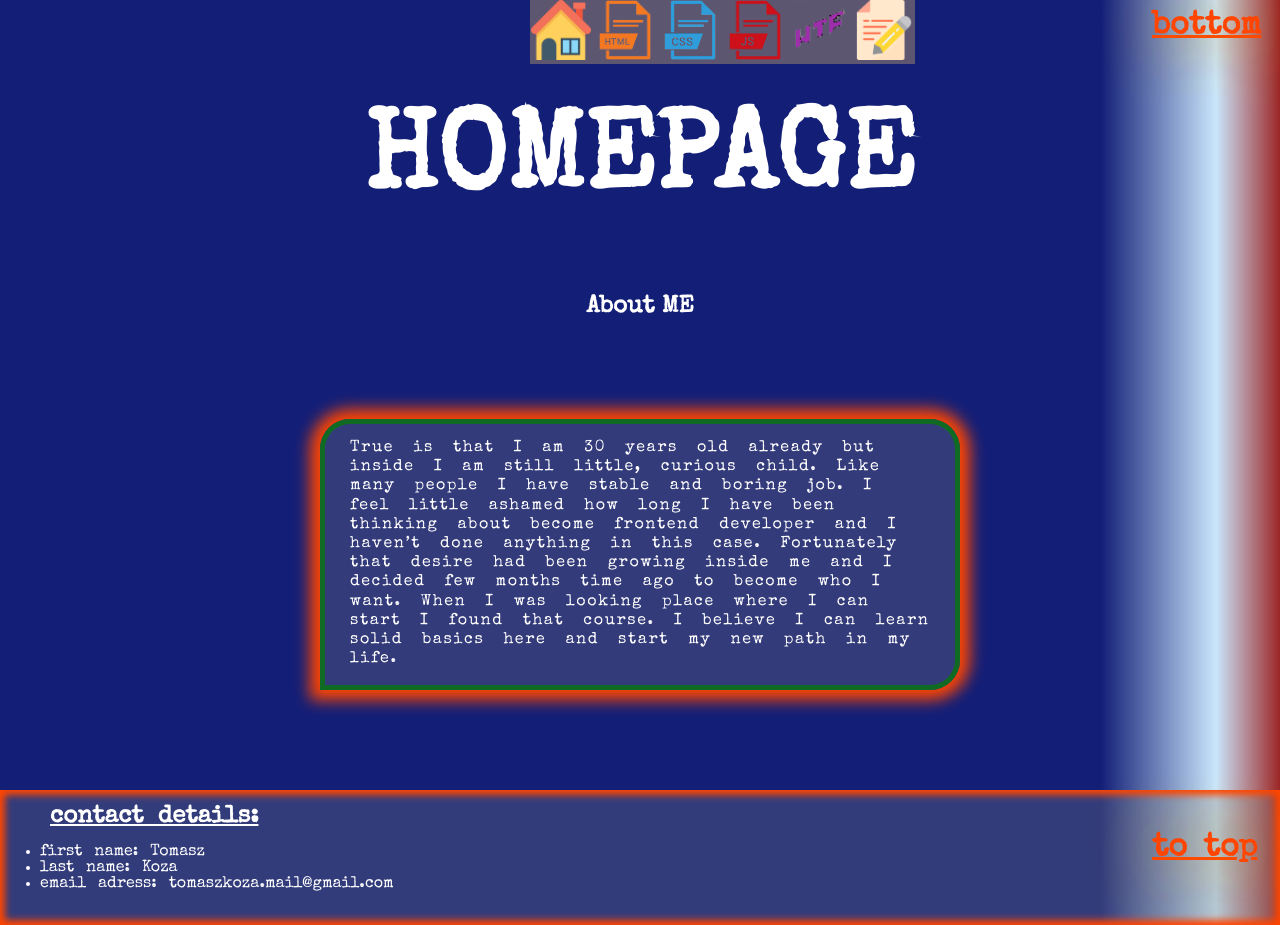
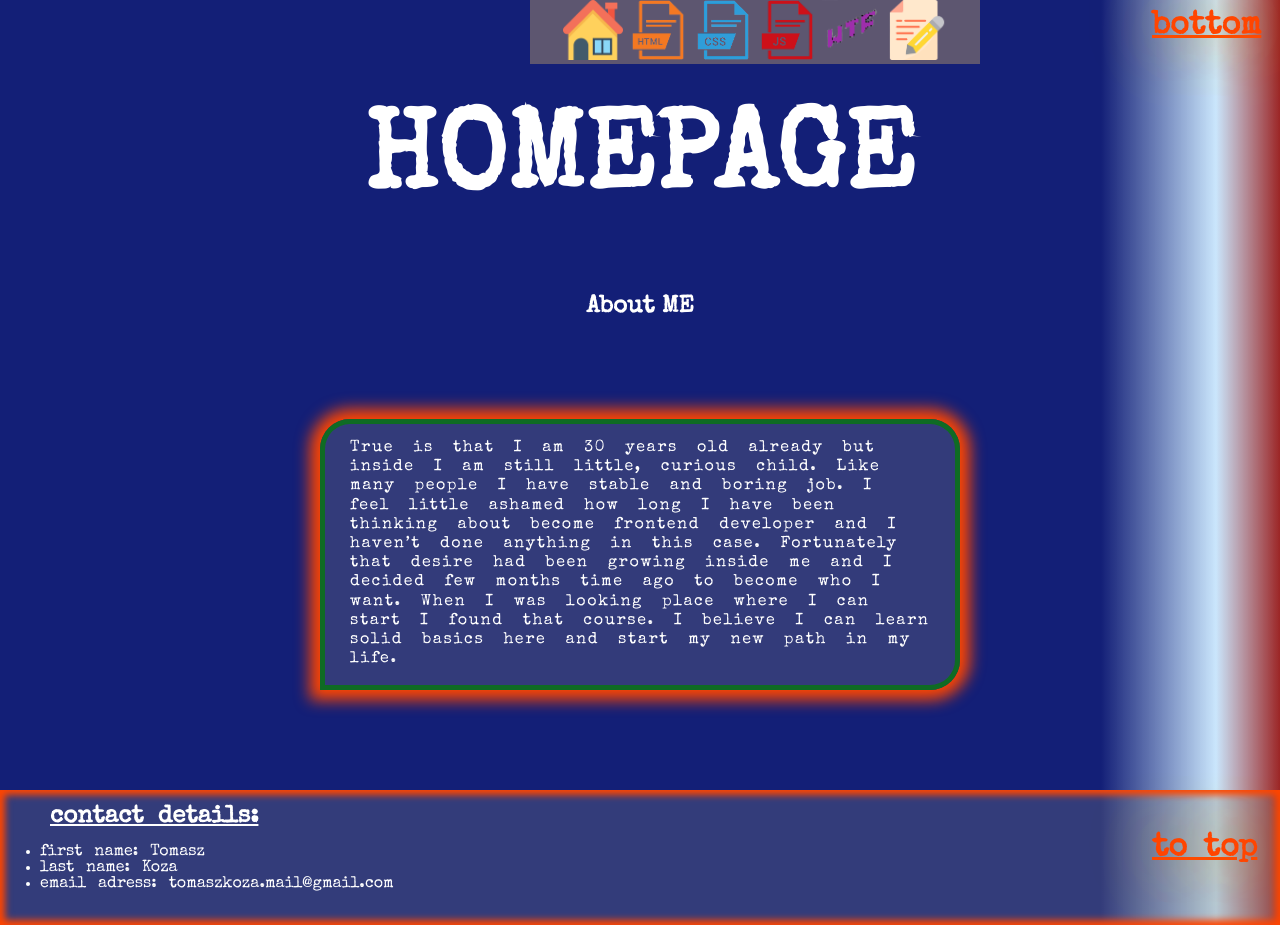
Before and after one commit to TomaszKoza/homepage, a plain HTML site: page index.html in a window 1280 px wide. Drawn offline with Linux system fonts and the light colour scheme.

Commit message:
navigation menu extended

```diff
--- a/style.css
+++ b/style.css
@@ -148,7 +148,7 @@ section {
   top: 0px;
   left: 530px;
   text-align: center;
-  width: 385px;
+  width: 450px;
   height: 64px;
   background-color: rgba(236, 192, 99, 0.342);
 }
```
